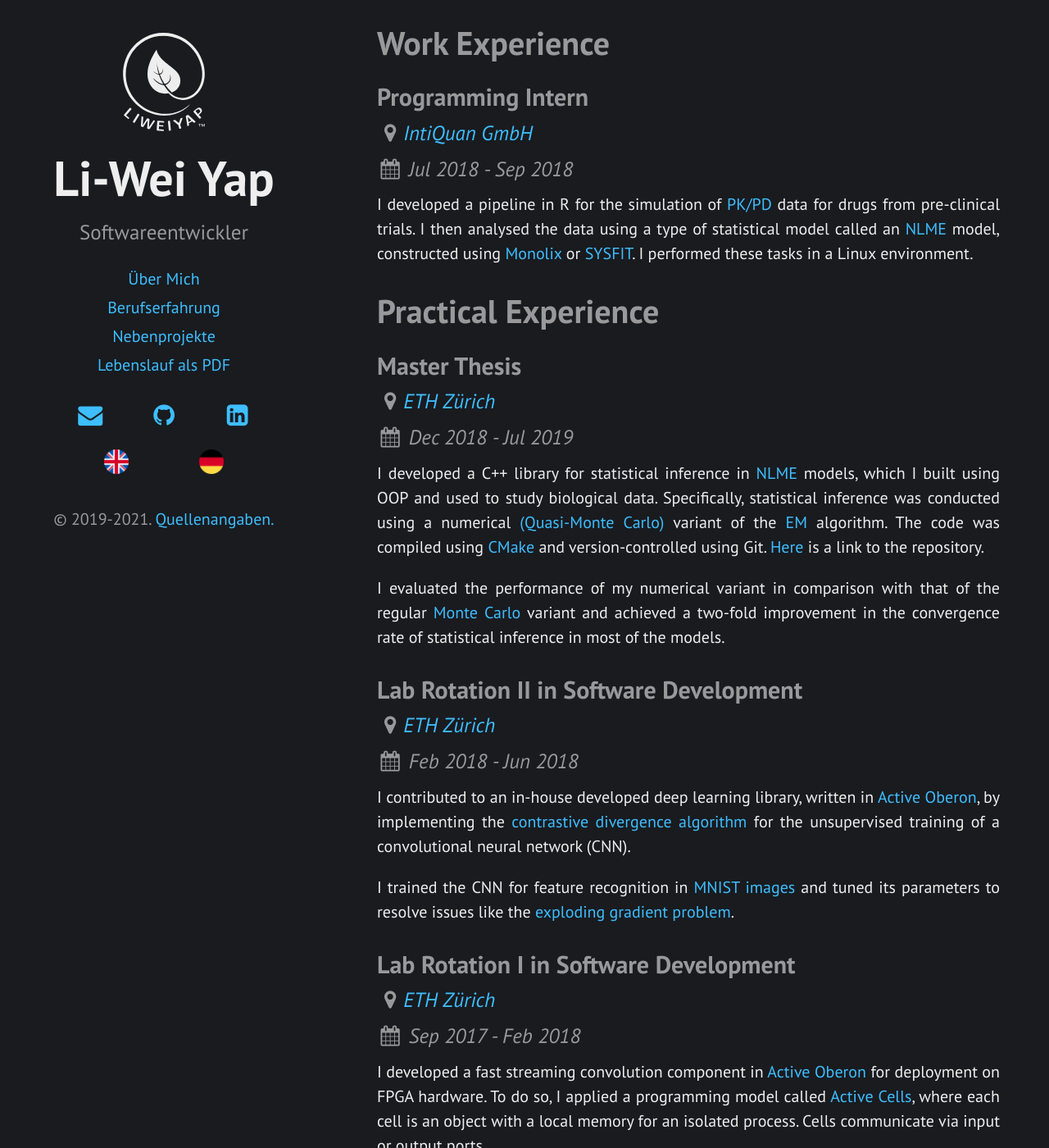
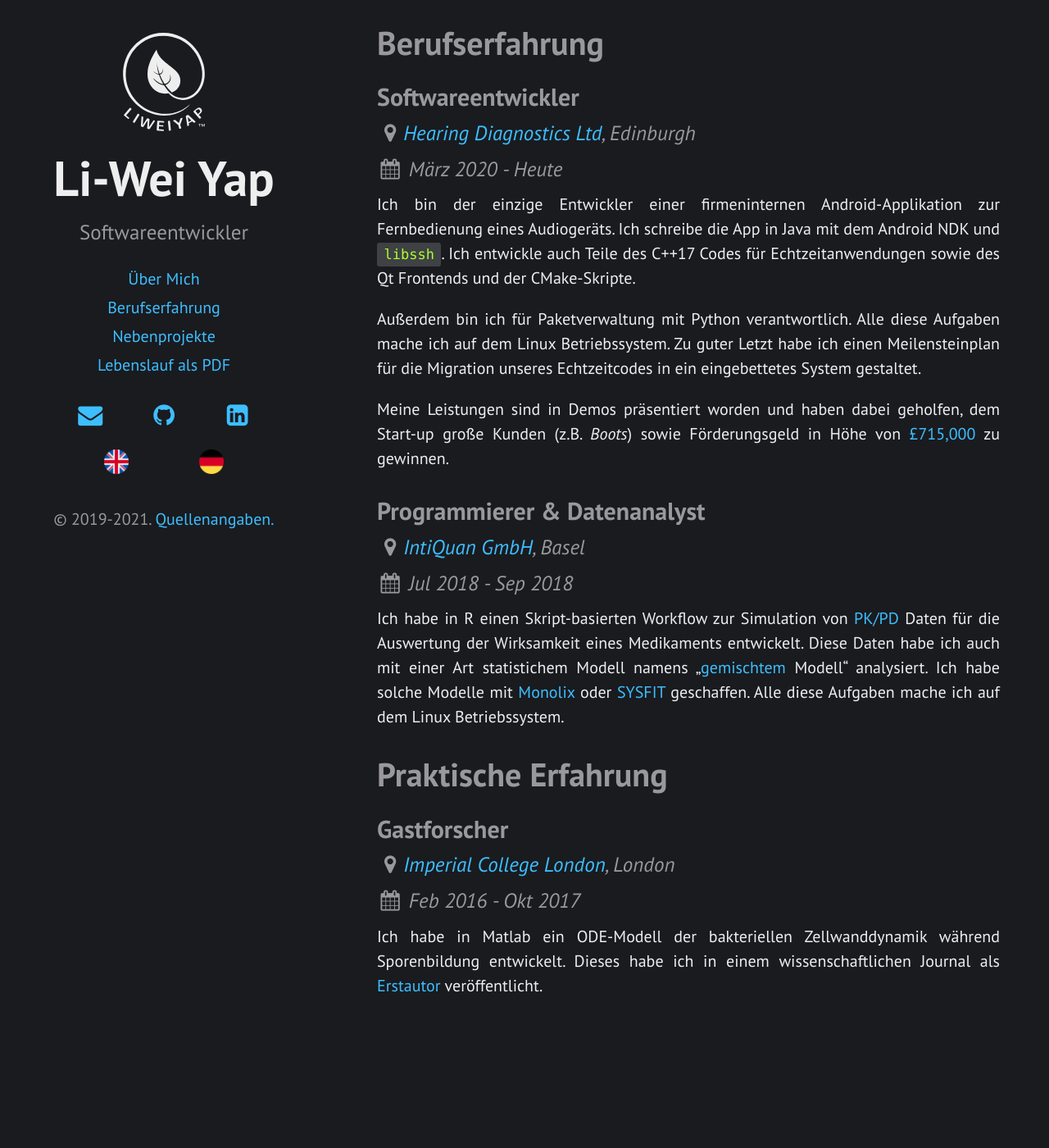
Before and after one commit to liweiyap/liweiyap.github.io, a Jekyll site: the page built from de/berufserfahrung.html, in a window 1280 px wide and 1400 px high. Shown: the whole window at 82% size. Built offline with Jekyll 4.4.1, drawn with Linux system fonts in a browser that asks for light colours; nearby versions of some CDN libraries; some of the changed text lies outside the part shown.

Commit message:
Complete German translation for Experience

```diff
--- a/assets/js/typewriter.js
+++ b/assets/js/typewriter.js
@@ -13,7 +13,7 @@ typewriter
     .typeString('<br/>')
     .typeString('<span style="color:greenyellow;font-family:Inconsolata;font-size:90%;">LeetCode_Solutions .. | 97</span>')
     .typeString('<br/>')
-    .typeString('<span style="color:greenyellow;font-family:Inconsolata;font-size:90%;">liweiyap.github.io .. | 64</span>')
+    .typeString('<span style="color:greenyellow;font-family:Inconsolata;font-size:90%;">liweiyap.github.io .. | 65</span>')
     .typeString('<br/>')
     .typeString('<span style="color:greenyellow;font-family:Inconsolata;font-size:90%;">Conway_GameOfLife ... | 57</span>')
     .typeString('<br/>')
@@ -41,6 +41,6 @@ typewriter
     .typeString('<br/><br/>')
     .typeString('<span style="color:greenyellow;font-family:Inconsolata;font-size:90%;">Total repositories: 16</span>')
     .typeString('<br/>')
-    .typeString('<span style="color:greenyellow;font-family:Inconsolata;font-size:90%;">Total commits: 651</span>')
+    .typeString('<span style="color:greenyellow;font-family:Inconsolata;font-size:90%;">Total commits: 652</span>')
     .typeString('<span style="color:greenyellow;font-family:Inconsolata;font-size:90%;"><br/><br/>$</span>')
     .start();
--- a/de/berufserfahrung.html
+++ b/de/berufserfahrung.html
@@ -5,45 +5,30 @@ title: Berufserfahrung
 layout: page
 ---
 <body>
-    <h1>Work Experience</h1>
+    <h1>Berufserfahrung</h1>
 
     <div class="post">
-        <h2 class="post-title">Programming Intern</h2>
-        <h3 class="post-subtitle"><i class="fa fa-fw fa-map-marker"></i><a href="https://www.intiquan.com/">IntiQuan GmbH</a></h3>
-        <h3 class="post-subtitle"><i class="fa fa-fw fa-calendar"></i> Jul 2018 - Sep 2018</h3>
-        <p>I developed a pipeline in R for the simulation of <a href="https://en.wikipedia.org/wiki/PK/PD_models">PK/PD</a> data for drugs from pre-clinical trials. I then analysed the data using a type of statistical model called an <a href="https://en.wikipedia.org/wiki/Mixed_model">NLME</a> model, constructed using <a href="http://lixoft.com/products/monolix/">Monolix</a> or <a href="http://www.sai.msu.su/sal/B/0/SYSFIT.html">SYSFIT</a>. I performed these tasks in a Linux environment.</p>
-    </div>
-
-    <h1>Practical Experience</h1>
-
-    <div class="post">
-        <h2 class="post-title">Master Thesis</h2>
-        <h3 class="post-subtitle"><i class="fa fa-fw fa-map-marker"></i><a href="https://csb.ethz.ch/">ETH Zürich</a></h3>
-        <h3 class="post-subtitle"><i class="fa fa-fw fa-calendar"></i> Dec 2018 - Jul 2019</h3>
-        <p>I developed a C++ library for statistical inference in <a href="https://en.wikipedia.org/wiki/Mixed_model">NLME</a> models, which I built using OOP and used to study biological data. Specifically, statistical inference was conducted using a numerical <a href="https://en.wikipedia.org/wiki/Quasi-Monte_Carlo_method">(Quasi-Monte Carlo)</a> variant of the <a href="https://en.wikipedia.org/wiki/Expectation%E2%80%93maximization_algorithm">EM</a> algorithm. The code was compiled using <a href="https://cmake.org/">CMake</a> and version-controlled using Git. <a href="https://git.bsse.ethz.ch/csb/qmcnlme">Here</a> is a link to the repository.</p>
-        <p>I evaluated the performance of my numerical variant in comparison with that of the regular <a href="https://en.wikipedia.org/wiki/Monte_Carlo_method">Monte Carlo</a> variant and achieved a two-fold improvement in the convergence rate of statistical inference in most of the models.</p>
+        <h2 class="post-title">Softwareentwickler</h2>
+        <h3 class="post-subtitle"><i class="fa fa-fw fa-map-marker"></i><a href="http://www.hearing-diagnostics.ltd.uk/">Hearing Diagnostics Ltd</a>, Edinburgh</h3>
+        <h3 class="post-subtitle"><i class="fa fa-fw fa-calendar"></i> März 2020 - Heute</h3>
+        <p>Ich bin der einzige Entwickler einer firmeninternen Android-Applikation zur Fernbedienung eines Audiogeräts. Ich schreibe die App in Java mit dem Android NDK und <code>libssh</code>. Ich entwickle auch Teile des C++17 Codes für Echtzeitanwendungen sowie des Qt Frontends und der CMake-Skripte.</p>
+        <p>Außerdem bin ich für Paketverwaltung mit Python verantwortlich. Alle diese Aufgaben mache ich auf dem Linux Betriebssystem. Zu guter Letzt habe ich einen Meilensteinplan für die Migration unseres Echtzeitcodes in ein eingebettetes System gestaltet.</p>
+        <p>Meine Leistungen sind in Demos präsentiert worden und haben dabei geholfen, dem Start-up große Kunden (z.B. <i>Boots</i>) sowie Förderungsgeld in Höhe von <a href="https://www.scotsman.com/business/edinburgh-firm-behind-revolutionary-rapid-hearing-test-gears-market-launch-3008848">£715,000</a> zu gewinnen.</p>
     </div>
 
     <div class="post">
-        <h2 class="post-title">Lab Rotation II in Software Development</h2>
-        <h3 class="post-subtitle"><i class="fa fa-fw fa-map-marker"></i><a href="http://people.inf.ethz.ch/felixf/index.html">ETH Zürich</a></h3>
-        <h3 class="post-subtitle"><i class="fa fa-fw fa-calendar"></i> Feb 2018 - Jun 2018</h3>
-        <p>I contributed to an in-house developed deep learning library, written in <a href="https://en.wikipedia.org/wiki/Active_Oberon">Active Oberon</a>, by implementing the <a href="https://deepai.org/machine-learning-glossary-and-terms/contrastive-divergence">contrastive divergence algorithm</a> for the unsupervised training of a convolutional neural network (CNN).</p>
-        <p>I trained the CNN for feature recognition in <a href="http://yann.lecun.com/exdb/mnist/">MNIST images</a> and tuned its parameters to resolve issues like the <a href="https://deepai.org/machine-learning-glossary-and-terms/exploding-gradient-problem">exploding gradient problem</a>.</p>
+        <h2 class="post-title">Programmierer & Datenanalyst</h2>
+        <h3 class="post-subtitle"><i class="fa fa-fw fa-map-marker"></i><a href="https://www.intiquan.com/">IntiQuan GmbH</a>, Basel</h3>
+        <h3 class="post-subtitle"><i class="fa fa-fw fa-calendar"></i> Jul 2018 - Sep 2018</h3>
+        <p>Ich habe in R einen Skript-basierten Workflow zur Simulation von <a href="https://de.wikipedia.org/wiki/PK/PD-Modellierung">PK/PD</a> Daten für die Auswertung der Wirksamkeit eines Medikaments entwickelt. Diese Daten habe ich auch mit einer Art statistichem Modell namens „<a href="https://de.wikipedia.org/wiki/Gemischtes_Modell">gemischtem</a> Modell“ analysiert. Ich habe solche Modelle mit <a href="http://lixoft.com/products/monolix/">Monolix</a> oder <a href="http://www.sai.msu.su/sal/B/0/SYSFIT.html">SYSFIT</a> geschaffen. Alle diese Aufgaben mache ich auf dem Linux Betriebssystem.</p>
     </div>
 
-    <div class="post">
-        <h2 class="post-title">Lab Rotation I in Software Development</h2>
-        <h3 class="post-subtitle"><i class="fa fa-fw fa-map-marker"></i><a href="http://people.inf.ethz.ch/felixf/index.html">ETH Zürich</a></h3>
-        <h3 class="post-subtitle"><i class="fa fa-fw fa-calendar"></i> Sep 2017 - Feb 2018</h3>
-        <p>I developed a fast streaming convolution component in <a href="https://en.wikipedia.org/wiki/Active_Oberon">Active Oberon</a> for deployment on FPGA hardware. To do so, I applied a programming model called <a href="http://people.inf.ethz.ch/felixf/pdfs/2016_FSP_ComputeModelHPSoCFPGA.pdf">Active Cells</a>, where each cell is an object with a local memory for an isolated process. Cells communicate via input or output ports.</p>
-        <p>I implemented a network of three cells in the following order: Input, Convolution, and Output. At each iteration, an element of a matrix is streamed in; the Convolution cell mimics a moving kernel for matrix convolution; finally, the convolutional output is streamed out.</p>
-    </div>
+    <h1>Praktische Erfahrung</h1>
 
     <div class="post">
-        <h2 class="post-title">Visiting Researcher</h2>
-        <h3 class="post-subtitle"><i class="fa fa-fw fa-map-marker"></i><a href="https://rgendres3.wixsite.com/biologicalphysics">Imperial College London</a></h3>
-        <h3 class="post-subtitle"><i class="fa fa-fw fa-calendar"></i> Feb 2016 - Oct 2017</h3>
-        <p>I developed an ODE model of the cell-wall dynamics during bacterial spore formation in Matlab. I published my work as <a href="https://pubs.rsc.org/en/content/articlelanding/2017/SM/C7SM00818J#!divAbstract">lead author</a>.</p>
+        <h2 class="post-title">Gastforscher</h2>
+        <h3 class="post-subtitle"><i class="fa fa-fw fa-map-marker"></i><a href="https://rgendres3.wixsite.com/biologicalphysics">Imperial College London</a>, London</h3>
+        <h3 class="post-subtitle"><i class="fa fa-fw fa-calendar"></i> Feb 2016 - Okt 2017</h3>
+        <p>Ich habe in Matlab ein ODE-Modell der bakteriellen Zellwanddynamik während Sporenbildung entwickelt. Dieses habe ich in einem wissenschaftlichen Journal als <a href="https://pubs.rsc.org/en/content/articlelanding/2017/SM/C7SM00818J#!divAbstract">Erstautor</a> veröffentlicht.</p>
     </div>
 </body>
--- a/de/nebenprojekte.html
+++ b/de/nebenprojekte.html
@@ -43,7 +43,7 @@ layout: page
     <div class="post">
         <h2 class="post-title"><a href="https://github.com/liweiyap/Conway_GameOfLife">Conways Spiel des Lebens</a></h2>
         <h3 class="post-subtitle">Simulation der Evolution einer gitterförmigen Population von Zellen in C++ mit Qt</h3>
-        <p>Gegeben sei ein Gitter, in dem jedes Quadrat eine Zelle ist. Jede Zelle kann einen von zwei Zuständen einnehmen, welche als <i>lebendig</i> (1) und <i>tot</i> (0) bezeichnet werden. Unter den folgenden <a href="https://de.wikipedia.org/wiki/Conways_Spiel_des_Lebens#Die_Spielregeln">vier Regeln</a> hängt der Zustand einer Zelle in der Folgegeneration nur vom aktuellen Zustand der Zelle selbst und den aktuellen Zuständen ihrer <a href="https://de.wikipedia.org/wiki/Moore-Nachbarschaft">acht Nachbarzellen</a> (horizontal, vertikal, oder diagonal) ab:</p>
+        <p>Gegeben sei ein Gitter, in dem jedes Quadrat eine Zelle ist. Jede Zelle kann einen von zwei Zuständen einnehmen, welche als <i>lebendig</i> (1) oder <i>tot</i> (0) bezeichnet werden. Unter den folgenden <a href="https://de.wikipedia.org/wiki/Conways_Spiel_des_Lebens#Die_Spielregeln">vier Regeln</a> hängt der Zustand einer Zelle in der Folgegeneration nur vom aktuellen Zustand der Zelle selbst und den aktuellen Zuständen ihrer <a href="https://de.wikipedia.org/wiki/Moore-Nachbarschaft">acht Nachbarzellen</a> (horizontal, vertikal, oder diagonal) ab:</p>
         <a href="https://qualityswdev.com/2011/07/31/conways-game-of-life-in-scala/"><img src="../assets/rules.jpg" style="display: block; margin-left: auto; margin-right: auto; height:250px;"></a>
         <ol>
             <li>Lebende Zellen mit weniger als zwei lebenden Nachbarn sterben in der Folgegeneration an Unterbevölkerung <i>(z.B. wegen Einsamkeit)</i>.</li>
```
Also changed, not shown: experience.html (+8 -7 lines).
